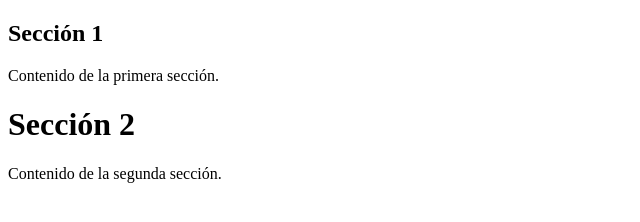
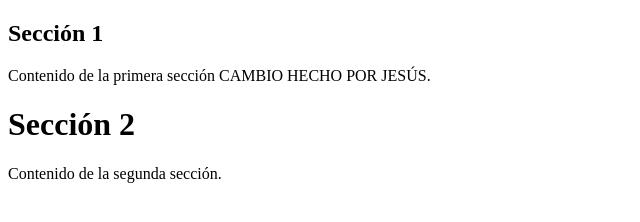
Before and after one commit to Danilaz06/pruebaDigitalizacion, a plain HTML site: page index.html in a window 1280 px wide. Shown: the whole page, without its empty margins (0-640 px from the left). Drawn offline with Linux system fonts and the light colour scheme.

Commit message:
cambios-rama-jesus

```diff
--- a/index.html
+++ b/index.html
@@ -7,7 +7,7 @@
 <body>
     <section>
         <h1>Sección 1</h1>
-        <p>Contenido de la primera sección.</p>
+        <p>Contenido de la primera sección CAMBIO HECHO POR JESÚS.</p>
     </section>
 
     <section">
```
